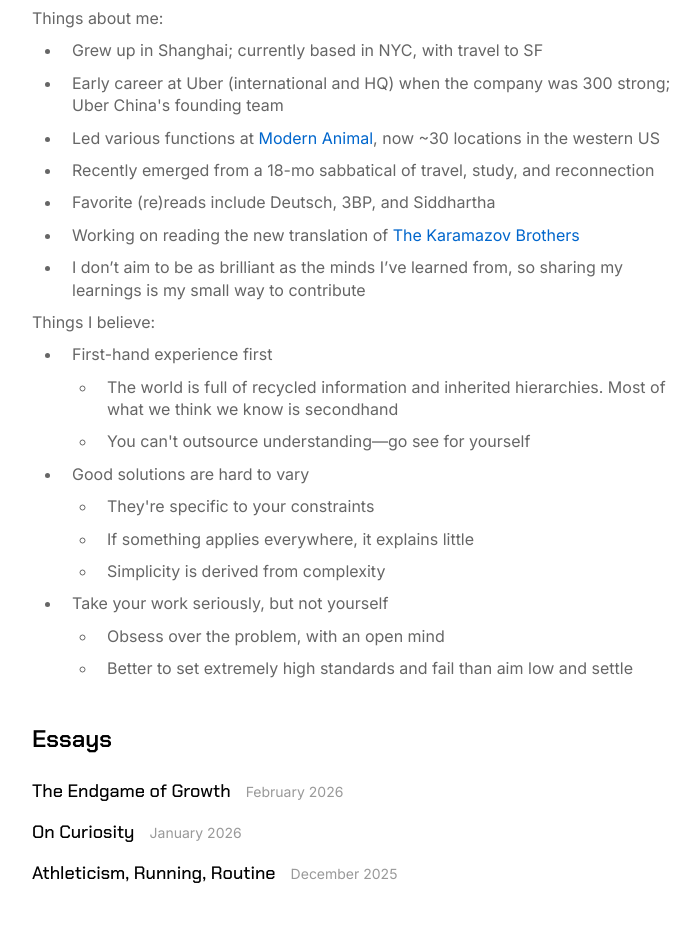
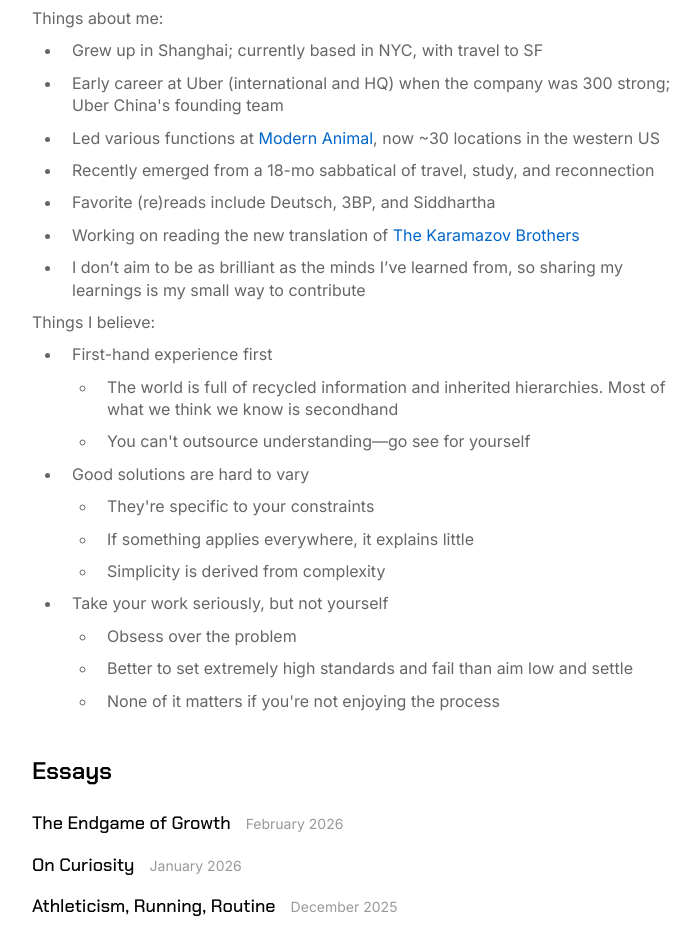
Before and after one commit to rosie1wu/rosaliewu.github.io, a plain HTML site: page index.html in a window 1280 px wide. Shown: the part 153-1097 px from the top of the page, without its empty margins (283-983 px from the left). Drawn offline with Linux system fonts and the light colour scheme.

Commit message:
Update: things I believe

```diff
--- a/index.html
+++ b/index.html
@@ -46,8 +46,9 @@
       </li>
       <li>Take your work seriously, but not yourself
         <ul>
-          <li>Obsess over the problem, with an open mind</li>
+          <li>Obsess over the problem</li>
           <li>Better to set extremely high standards and fail than aim low and settle</li>
+          <li>None of it matters if you're not enjoying the process</li>
         </ul>
       </li>
     </ul>
```
Also changed, not shown: 1 other file.
